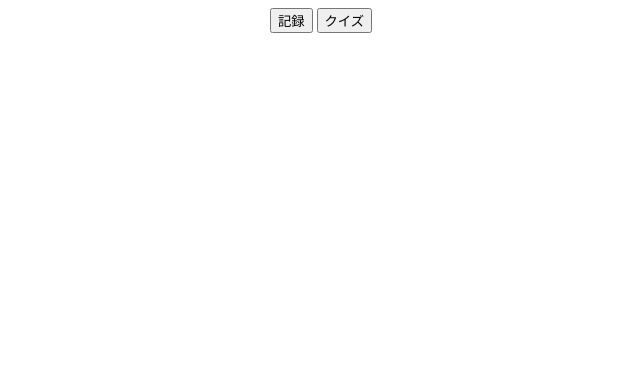
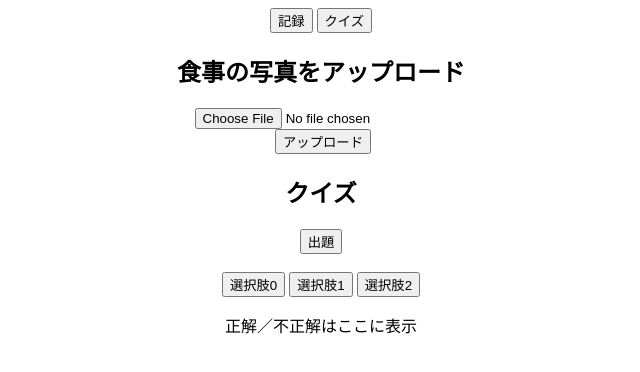
Before and after one commit to hryktkuch/03_localStorage_14, a plain HTML site: page index.html in a window 1280 px wide. Shown: the whole page, without its empty margins (319-959 px from the left). Drawn offline with nearby package versions, Linux system fonts and the light colour scheme.

```diff
--- a/index.html
+++ b/index.html
@@ -12,7 +12,7 @@
         <button id="quiz_function">クイズ</button>
     </center>
 
-    <div id="record_display" style="display: none; text-align:center">
+    <div id="record_display" style="text-align:center">
         <h2>食事の写真をアップロード</h2>
         <input id="upload" type="file" accept=".png,.jpg,.jpeg"><br>
 
@@ -22,7 +22,7 @@
     </div>
     <!-- <button id="load">load</button><br> -->
 
-    <div id="quiz_display" style="display: none; text-align:center">
+    <div id="quiz_display" style="text-align:center">
         <h2>クイズ</h2>
         <button id="start">出題</button><br>
         <img id="quiz"></img><br>
```
